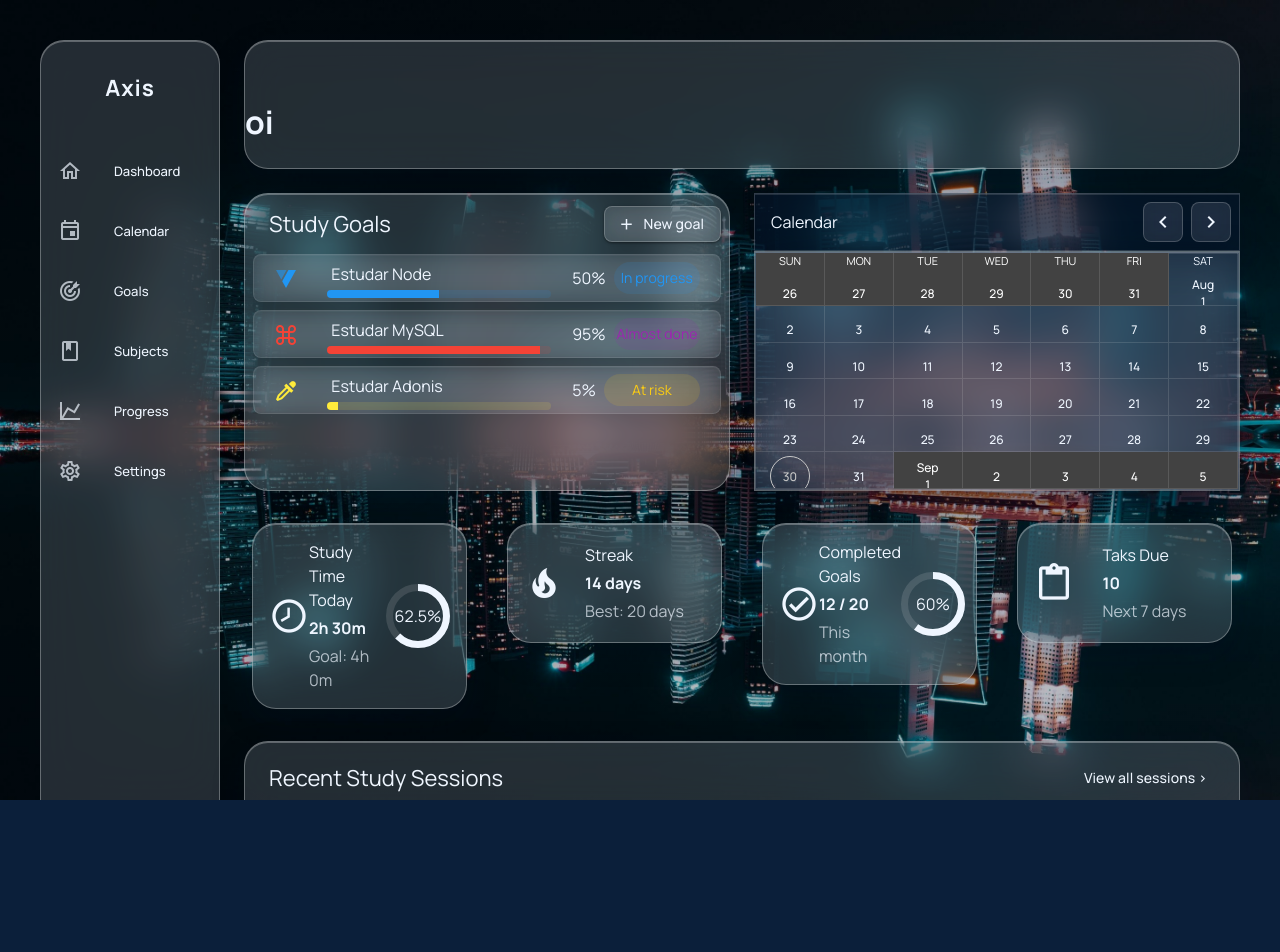
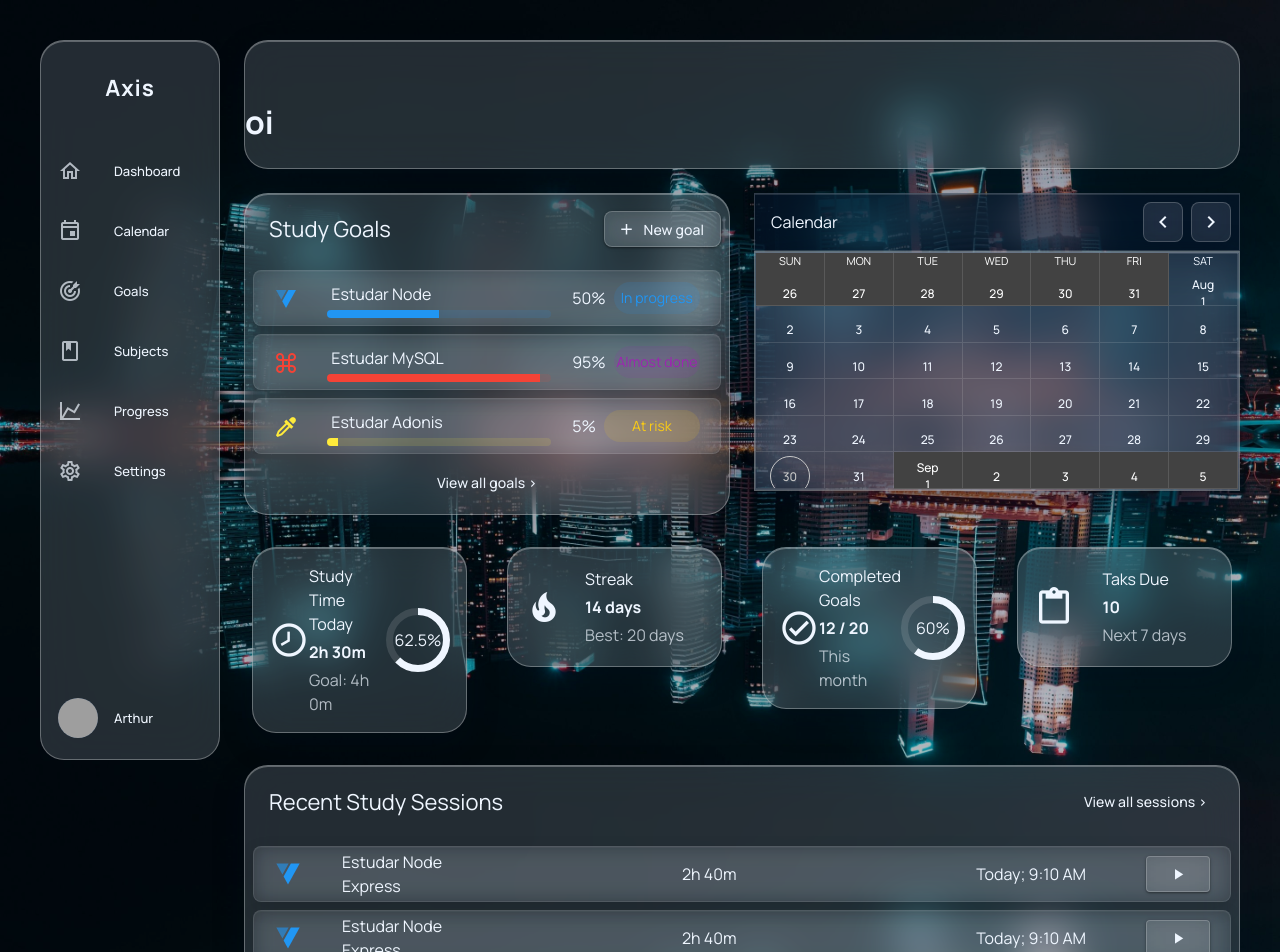
Before and after one commit to ArthurVendramini11mbTI/study-app, a Vue app: page /dashboard in a window 1280 px wide. Shown: the top 952 px of the page. Before the commit the page ends 800 px from the top, so only its background shows below. Built offline with nearby package versions, Linux system fonts and the light colour scheme; grey boxes are pictures that could not be loaded; a small style sheet from the web is missing.

Commit message:
A sideBar agora é fixa independente da rolagem vertical

```diff
--- a/src/components/dashboard/dashBoardHistoric.vue
+++ b/src/components/dashboard/dashBoardHistoric.vue
@@ -19,7 +19,62 @@
                     minutes: 10
                 }
             }
+        },
+                    {
+            title: 'Estudar Node',
+            description: 'Express',
+            icon: '$vuetify',
+            color: 'blue',
+            progress: 50,
+            StudyingTime: {
+                hours: 2,
+                minutes: 40
+            },
+            when:{
+                day: 'Today',
+                time: {
+                    hours: 9,
+                    minutes: 10
+                }
             }
+        },
+                            {
+            title: 'Estudar Node',
+            description: 'Express',
+            icon: '$vuetify',
+            color: 'blue',
+            progress: 50,
+            StudyingTime: {
+                hours: 2,
+                minutes: 40
+            },
+            when:{
+                day: 'Today',
+                time: {
+                    hours: 9,
+                    minutes: 10
+                }
+            }
+        },
+                            {
+            title: 'Estudar Node',
+            description: 'Express',
+            icon: '$vuetify',
+            color: 'blue',
+            progress: 50,
+            StudyingTime: {
+                hours: 2,
+                minutes: 40
+            },
+            when:{
+                day: 'Today',
+                time: {
+                    hours: 9,
+                    minutes: 10
+                }
+            }
+        },
+
 
         ])
 </script>
@@ -38,7 +93,7 @@
         </template>
 
         <div class="d-flex flex-column ga-2">
-            <v-card height="48" class="mx-auto w-100 inner-card card rounded-lg d-flex justify-space-between align-center px-5 py-1" v-for="goal in recentGoals">
+            <v-card height="56" class="mx-auto w-100 inner-card card rounded-lg d-flex justify-space-between align-center px-5 py-1" v-for="goal in recentGoals">
             <div class="d-flex align-center ga-10">
                 <div>
                     <v-icon :icon="goal.icon" :color="goal.color" size="28"></v-icon>
--- a/src/components/dashboard/dashboardGoals/dashboardGoals.vue
+++ b/src/components/dashboard/dashboardGoals/dashboardGoals.vue
@@ -27,20 +27,20 @@
 </script>
 
 <template>
-  <v-card class="mx-auto h-100 light-glass-card rounded-xl pa-2 ">
+  <v-card class="mx-auto h-100 light-glass-card rounded-xl pa-2 d-flex justify-space-around flex-column align-center">
 
-    <div class="d-flex justify-space-between align-center mb-2">
+    <div class="d-flex justify-space-between align-center mb-2 w-100">
             <v-card-title>
               Study Goals
             </v-card-title>
 
-              <v-btn class="dark-glass-item rounded-lg btn" prepend-icon="mdi-plus" @click="createGoalCard = true">
-                New goal
-              </v-btn>
+            <v-btn class="dark-glass-item rounded-lg btn" prepend-icon="mdi-plus" @click="createGoalCard = true">
+              New goal
+            </v-btn>
     </div>
 
     <div class="d-flex flex-column overflow-y-hidden ga-2 w-100">
-      <v-card height="48" class="mx-auto w-100 inner-card card rounded-lg d-flex justify-space-between align-center px-5" v-for="goal in goals">
+      <v-card height="56" class="mx-auto w-100 inner-card card rounded-lg d-flex justify-space-between align-center px-5" v-for="goal in goals">
         <div>
           <v-icon :icon="goal.icon" :color="goal.color"></v-icon>
         </div>
@@ -66,5 +66,14 @@
       </v-card>
     </div>
 
+    <div>
+        <v-btn
+            class="text-none"
+            text="View all goals >"
+            variant="text"
+            slim
+        ></v-btn>
+    </div>
+
   </v-card>
 </template>
--- a/src/components/dashboard/dashboardSideBar.vue
+++ b/src/components/dashboard/dashboardSideBar.vue
@@ -127,6 +127,7 @@ const user = {
 .sidebar {
   position: relative;
   overflow: hidden;
+  height: 100% !important;
 }
 
 .sidebar-content {
--- a/src/pages/dashboard.vue
+++ b/src/pages/dashboard.vue
@@ -11,10 +11,12 @@ import goalIcon from '@/components/dashboard/dashboardGoals/createGoal/goalIcon.
 </script>
 
 <template>
-    <v-row class=" pa-10 overflow-hidden dashboard-bg" style="height: 100vh;">
+    <v-row class="pa-10 dashboard-bg" style="min-height: 100vh;">
 
             <v-col cols="2">
-                <DashboardSideBar />
+                <div class="sidebar-sticky">
+                    <DashboardSideBar />
+                </div>
             </v-col>
 
             <v-col cols="10" >
@@ -45,3 +47,11 @@ import goalIcon from '@/components/dashboard/dashboardGoals/createGoal/goalIcon.
             </v-col>
     </v-row>
 </template>
+
+<style scoped>
+.sidebar-sticky {
+  position: sticky;
+  top: 40px;
+  height: calc(100vh - 80px);
+}
+</style>
```
